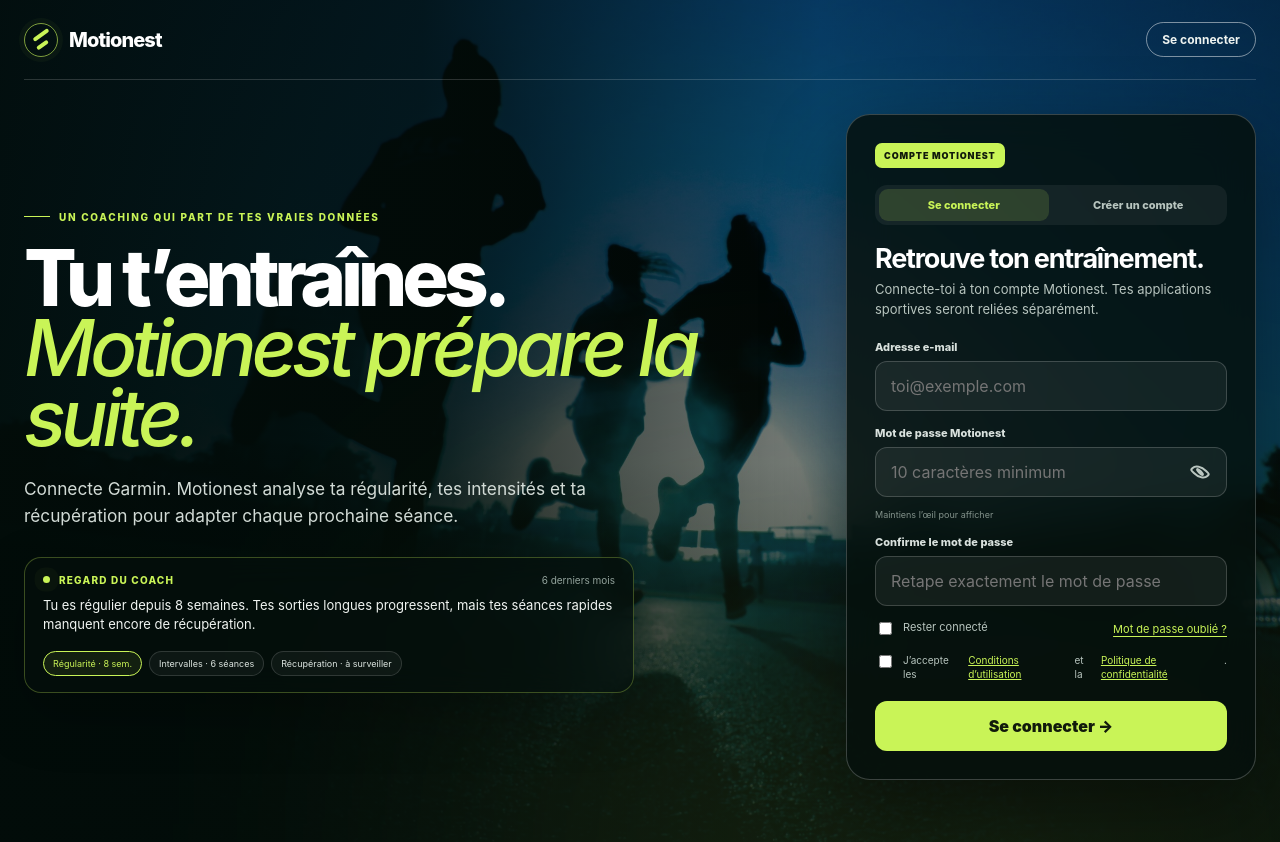
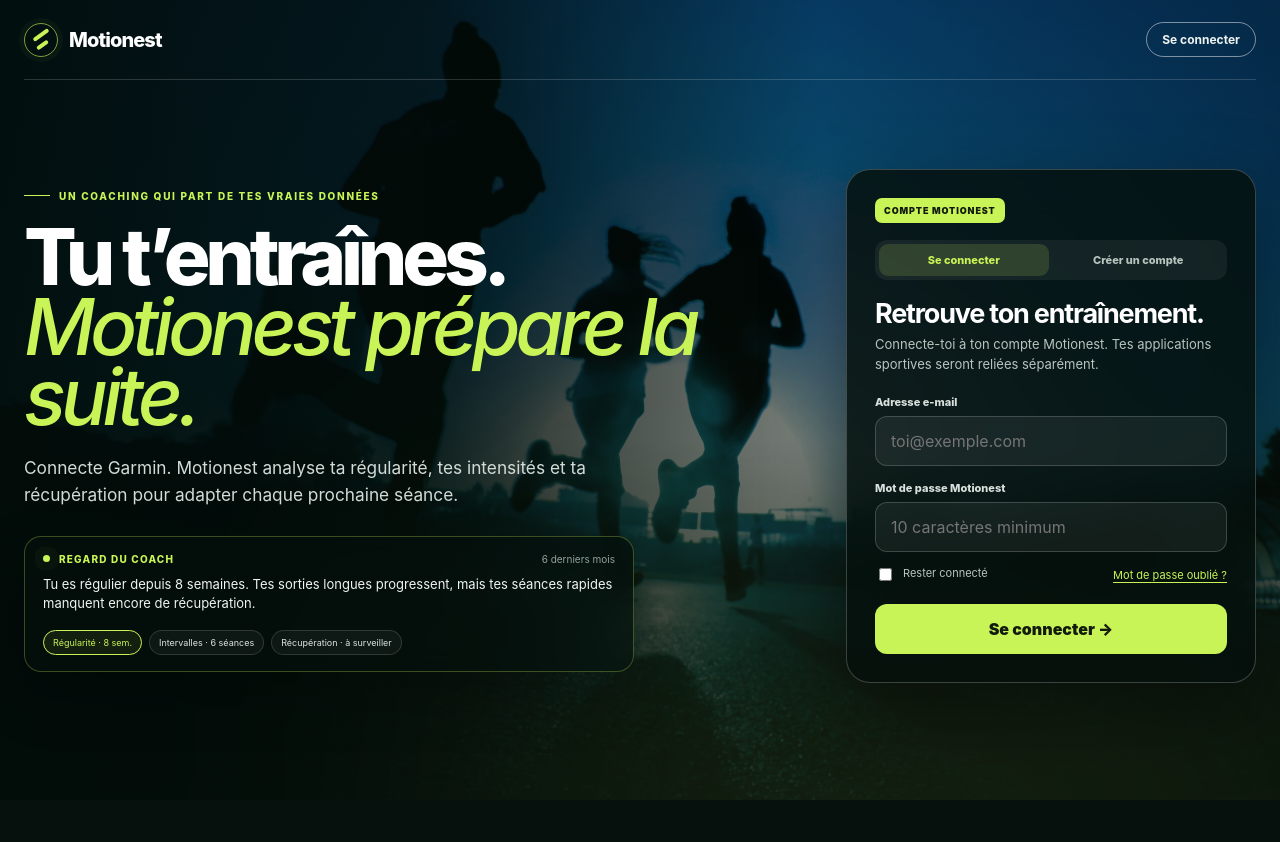
Before and after one commit to VictorRenkin/garmin-coach, a plain HTML site: page garmin_coach/landing.html in a window 1280 px wide. After the commit the page ends 800 px from the top, so only its background shows below. Drawn offline with Linux system fonts and the light colour scheme; no server answers.

Commit message:
fix: simplify login form fields

```diff
--- a/garmin_coach/landing.html
+++ b/garmin_coach/landing.html
@@ -8,6 +8,7 @@
   <style>
     :root{--ink:#06100d;--lime:#c9f457;--mint:#86dfc2;--white:#fff;--muted:#b8c5bf;--line:rgba(255,255,255,.16)}
     *{box-sizing:border-box}
+    [hidden]{display:none!important}
     html{scroll-behavior:smooth}
     body{margin:0;background:var(--ink);color:var(--white);font-family:Inter,ui-sans-serif,system-ui,-apple-system,BlinkMacSystemFont,"Segoe UI",sans-serif}
     button,input{font:inherit}
@@ -48,16 +49,9 @@
     .login-intro{font-size:13px;color:var(--muted);line-height:1.5;margin:0 0 21px}
     .field{display:grid;gap:7px;margin-top:15px}
     .field label{font-size:11px;color:#d9e1dd;font-weight:760}
-    .field-control{position:relative}
     .field input{width:100%;border:1px solid rgba(255,255,255,.18);border-radius:12px;background:rgba(255,255,255,.06);color:#fff;padding:14px 15px;outline:none;transition:.18s}
     .field input:hover{border-color:rgba(255,255,255,.3)}
     .field input:focus{border-color:var(--lime);box-shadow:0 0 0 3px rgba(201,244,87,.1)}
-    .field-control input{padding-right:54px}
-    .password-toggle{position:absolute;top:50%;right:8px;display:grid;place-items:center;width:38px;height:38px;border:0;border-radius:9px;background:transparent;color:#bac6c0;cursor:pointer;transform:translateY(-50%);touch-action:none}
-    .password-toggle:hover,.password-toggle:focus-visible,.password-toggle[aria-pressed="true"]{color:var(--lime);background:rgba(201,244,87,.08);outline:none}
-    .eye-icon{width:18px;height:12px;border:2px solid currentColor;border-radius:70% 15%;position:relative;transform:rotate(45deg)}
-    .eye-icon:after{content:"";position:absolute;inset:2px;border-radius:50%;background:currentColor}
-    .hold-hint{display:block;margin-top:5px;color:#83928b;font-size:9px}
     .auth-options{display:flex;align-items:center;justify-content:space-between;gap:12px;margin-top:14px;font-size:11px;color:var(--muted)}
     .check{display:flex;align-items:flex-start;gap:8px;line-height:1.4}.check input{margin-top:2px;accent-color:var(--lime)}
     .text-button{border:0;padding:0;background:none;color:var(--lime);font:inherit;cursor:pointer;text-decoration:underline;text-underline-offset:3px}
@@ -101,8 +95,8 @@
         <h2 id="authTitle">Retrouve ton entraînement.</h2>
         <p class="login-intro" id="authIntro">Connecte-toi à ton compte Motionest. Tes applications sportives seront reliées séparément.</p>
         <div class="field"><label for="email">Adresse e-mail</label><input id="email" name="email" type="email" autocomplete="username" inputmode="email" placeholder="toi@exemple.com" required></div>
-        <div class="field" id="passwordField"><label for="password">Mot de passe Motionest</label><div class="field-control"><input id="password" name="password" type="password" autocomplete="current-password" minlength="10" maxlength="1024" placeholder="10 caractères minimum" required><button class="password-toggle" id="passwordToggle" type="button" aria-label="Maintenir pour afficher le mot de passe" aria-pressed="false"><span class="eye-icon" aria-hidden="true"></span></button></div><small class="hold-hint">Maintiens l’œil pour afficher</small></div>
-        <div class="field" id="confirmField" hidden><label for="passwordConfirm">Confirme le mot de passe</label><input id="passwordConfirm" name="passwordConfirm" type="password" autocomplete="new-password" minlength="10" maxlength="1024" placeholder="Retape exactement le mot de passe"></div>
+        <div class="field" id="passwordField"><label for="password">Mot de passe Motionest</label><input id="password" name="password" type="password" autocomplete="current-password" minlength="10" maxlength="1024" placeholder="10 caractères minimum" required></div>
+        <div class="field" id="confirmField" hidden><label for="passwordConfirm">Confirmation du mot de passe</label><input id="passwordConfirm" name="passwordConfirm" type="password" autocomplete="new-password" minlength="10" maxlength="1024"></div>
         <div class="auth-options" id="loginOptions"><label class="check"><input id="remember" name="remember" type="checkbox">Rester connecté</label><button class="text-button" id="forgotPassword" type="button">Mot de passe oublié ?</button></div>
         <label class="check terms-row" id="termsRow" hidden><input id="termsAccepted" name="termsAccepted" type="checkbox">J’accepte les <a href="/terms" target="_blank">Conditions d’utilisation</a> et la <a href="/privacy" target="_blank">Politique de confidentialité</a>.</label>
         <label class="honeypot" aria-hidden="true">Entreprise<input id="company" name="company" type="text" tabindex="-1" autocomplete="off"></label>
@@ -114,18 +108,8 @@
   </main>
   <script>
     const form=document.getElementById('connect'),status=document.getElementById('formStatus');
-    const password=document.getElementById('password'),passwordConfirm=document.getElementById('passwordConfirm'),passwordToggle=document.getElementById('passwordToggle'),loginTab=document.getElementById('loginTab'),registerTab=document.getElementById('registerTab'),authTitle=document.getElementById('authTitle'),authIntro=document.getElementById('authIntro'),confirmField=document.getElementById('confirmField'),loginOptions=document.getElementById('loginOptions'),termsRow=document.getElementById('termsRow'),termsAccepted=document.getElementById('termsAccepted'),turnstileBox=document.getElementById('turnstileBox');
+    const password=document.getElementById('password'),passwordConfirm=document.getElementById('passwordConfirm'),loginTab=document.getElementById('loginTab'),registerTab=document.getElementById('registerTab'),authTitle=document.getElementById('authTitle'),authIntro=document.getElementById('authIntro'),confirmField=document.getElementById('confirmField'),loginOptions=document.getElementById('loginOptions'),termsRow=document.getElementById('termsRow'),termsAccepted=document.getElementById('termsAccepted'),turnstileBox=document.getElementById('turnstileBox');
     let authMode='login',turnstileToken='development-pass',turnstileRequired=false,turnstileRendered=false;
-    const showPassword=()=>{password.type='text';passwordToggle.setAttribute('aria-pressed','true')};
-    const hidePassword=()=>{password.type='password';passwordToggle.setAttribute('aria-pressed','false')};
-    passwordToggle.addEventListener('pointerdown',event=>{event.preventDefault();showPassword();passwordToggle.setPointerCapture?.(event.pointerId)});
-    passwordToggle.addEventListener('pointerup',hidePassword);
-    passwordToggle.addEventListener('pointercancel',hidePassword);
-    passwordToggle.addEventListener('lostpointercapture',hidePassword);
-    passwordToggle.addEventListener('blur',hidePassword);
-    passwordToggle.addEventListener('contextmenu',event=>event.preventDefault());
-    passwordToggle.addEventListener('keydown',event=>{if(event.key===' '||event.key==='Enter'){event.preventDefault();showPassword()}});
-    passwordToggle.addEventListener('keyup',event=>{if(event.key===' '||event.key==='Enter')hidePassword()});
     const setStatus=(message,state='')=>{status.textContent=message;status.dataset.state=state};
     function renderTurnstile(){if(!turnstileRequired||turnstileRendered||!window.turnstile)return;window.turnstile.render(turnstileBox,{sitekey:turnstileBox.dataset.sitekey,theme:'dark',callback:token=>{turnstileToken=token},'expired-callback':()=>{turnstileToken=''}});turnstileRendered=true}
     async function configureBotProtection(){try{const response=await fetch('/api/public/auth-config'),config=await response.json();turnstileRequired=Boolean(config.turnstileRequired);if(turnstileRequired){turnstileToken='';turnstileBox.dataset.sitekey=config.turnstileSiteKey||'';const script=document.createElement('script');script.src='https://challenges.cloudflare.com/turnstile/v0/api.js?render=explicit';script.async=true;script.defer=true;script.onload=renderTurnstile;document.head.appendChild(script)}}catch(error){turnstileRequired=true;turnstileToken=''}}
@@ -135,7 +119,6 @@
     form.addEventListener('submit',async event=>{
       event.preventDefault();
       if(!form.reportValidity())return;
-      hidePassword();
       const button=form.querySelector('.submit'),values=new FormData(form);
       button.disabled=true;button.textContent=authMode==='register'?'Création en cours…':'Connexion en cours…';setStatus('Vérification du compte…');
       try{
```
Also changed, not shown: 1 other file.
